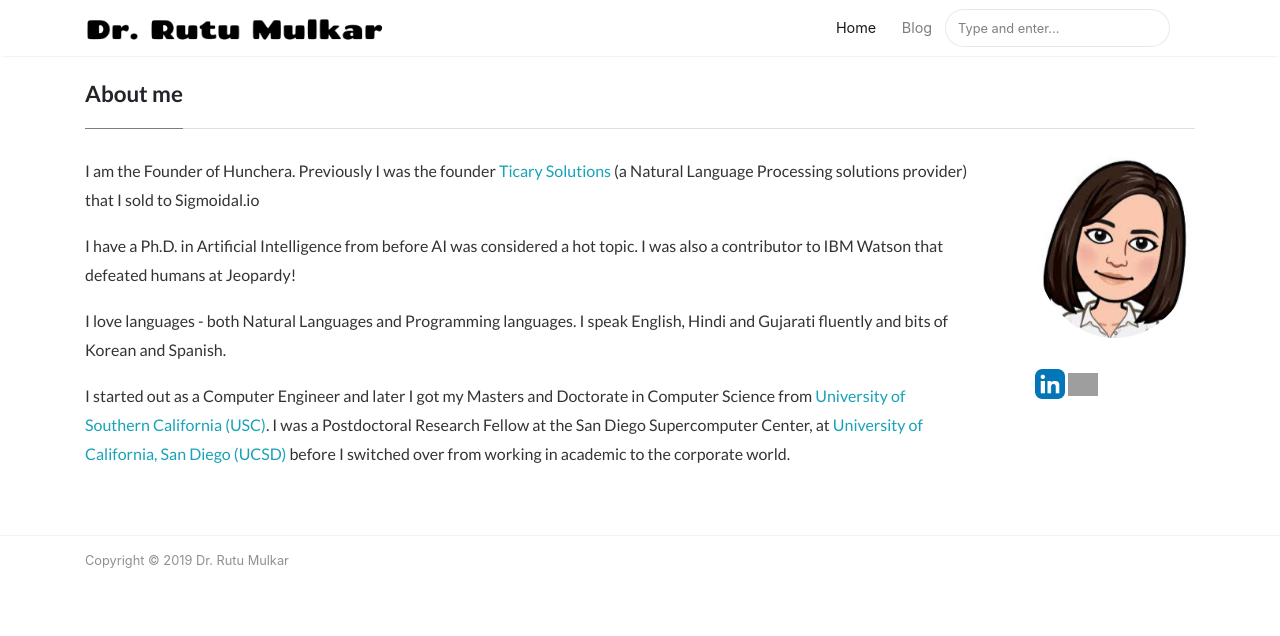
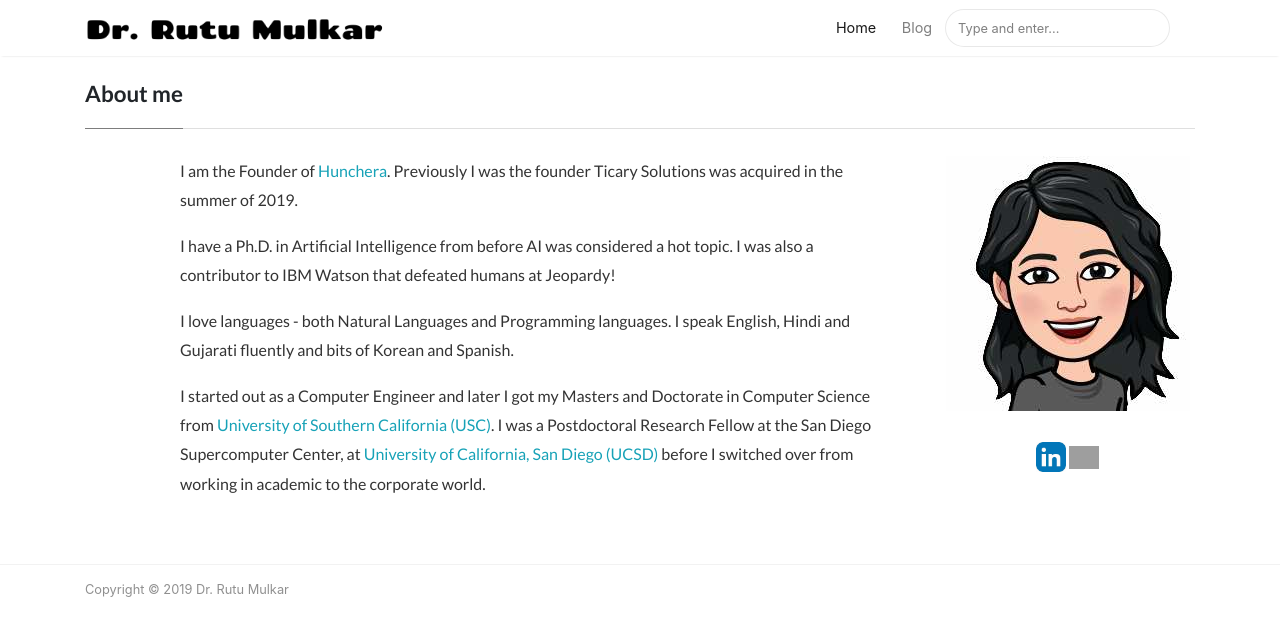
Before and after one commit to rutum/rutum.github.io, a Jekyll site: the page built from index.html, in a window 1280 px wide. Shown: the top 636 px of the page. Built offline with Jekyll 4.4.1, drawn with Linux system fonts in a browser that asks for light colours; nearby versions of some CDN libraries; the list of posts is cut into pages by our own code; comment, search, counter and statistics services are not loaded; grey boxes are pictures that could not be loaded.

Commit message:
updating landing page

```diff
--- a/index.html
+++ b/index.html
@@ -4,9 +4,11 @@
 ---
 
 <div class="row justify-content-between">
-<div class="col-md-10 pr-5">
+<div class="col-md-1">
+</div>
+<div class="col-md-8 pr-5">
 
-<p>I am the Founder of Hunchera. Previously I was the founder <a href="http://www.ticary.com">Ticary Solutions</a> (a Natural Language Processing solutions provider) that I sold to Sigmoidal.io</p>
+<p>I am the Founder of <a href="https://hunchera.com">Hunchera</a>. Previously I was the founder Ticary Solutions was acquired in the summer of 2019.</p>
 
 <p> I have a Ph.D. in Artificial Intelligence from before AI was considered a hot topic. I was also a contributor to IBM Watson that defeated humans at Jeopardy!</p>
 
@@ -18,14 +20,17 @@
 
 </div>
 
-<div class="col-md-2">
+<div class="col-md-3">
 
 <div class="sticky-top sticky-top-80">
-    <div class="mx-auto">
-        <img src="/assets/images/avatar.png" class="rounded-circle"/>
+    <div class="text-center">
+        <img src="/assets/images/rutu_profile1.jpg"/>
         <br><br>
-        <a href=""><img src="assets/images/linkedin.jpg" width="30px"/></a>
-        <a href=""><img src="assets/images/twitter.png" width="30px"/></a>
+        <a href="https://www.linkedin.com/in/rutu-mulkar/"><img src="assets/images/linkedin.jpg" width="30px"/></a>
+        <a href="https://twitter.com/rutumulkar"><img src="assets/images/twitter.png" width="30px"/></a>
     </div>
 </div>
+
+
+
 </div>
```
Also changed, not shown: assets/images/avatar.png (deleted), assets/images/rutu_profile1.jpg (added).
